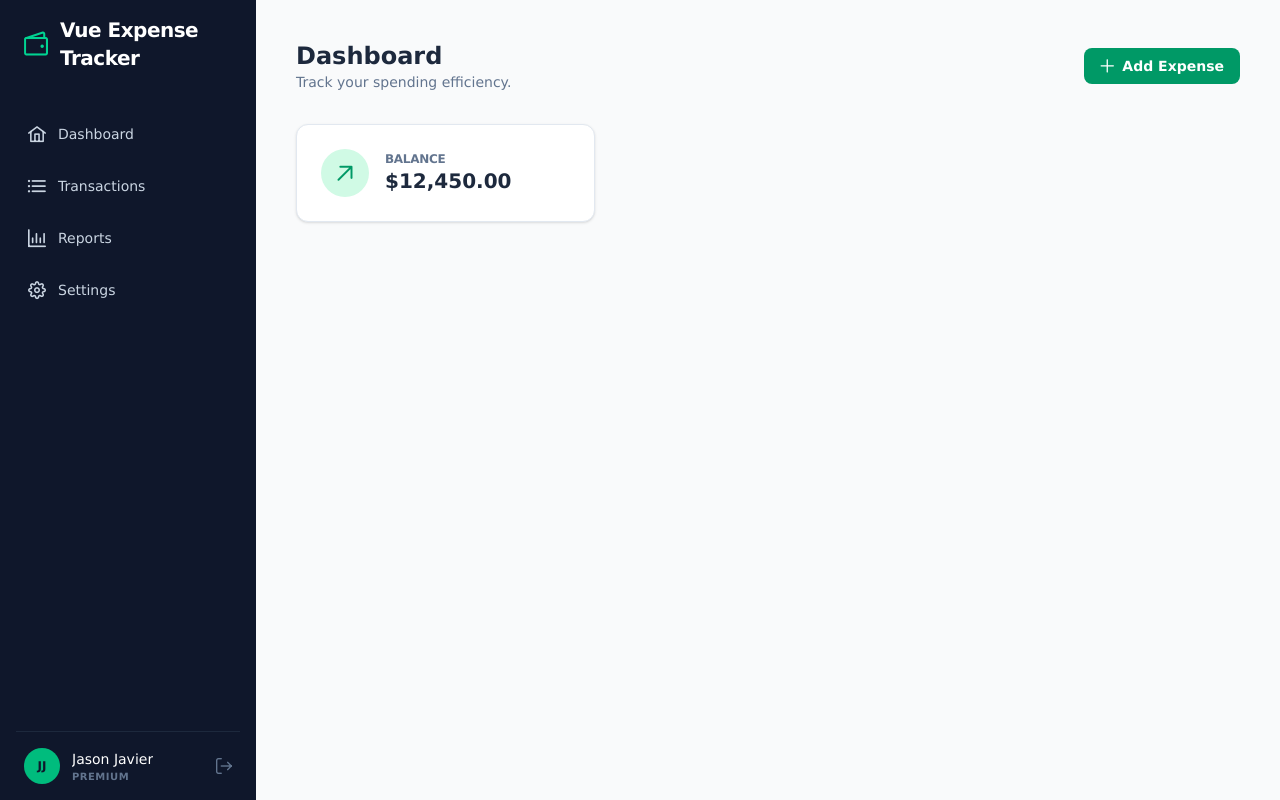
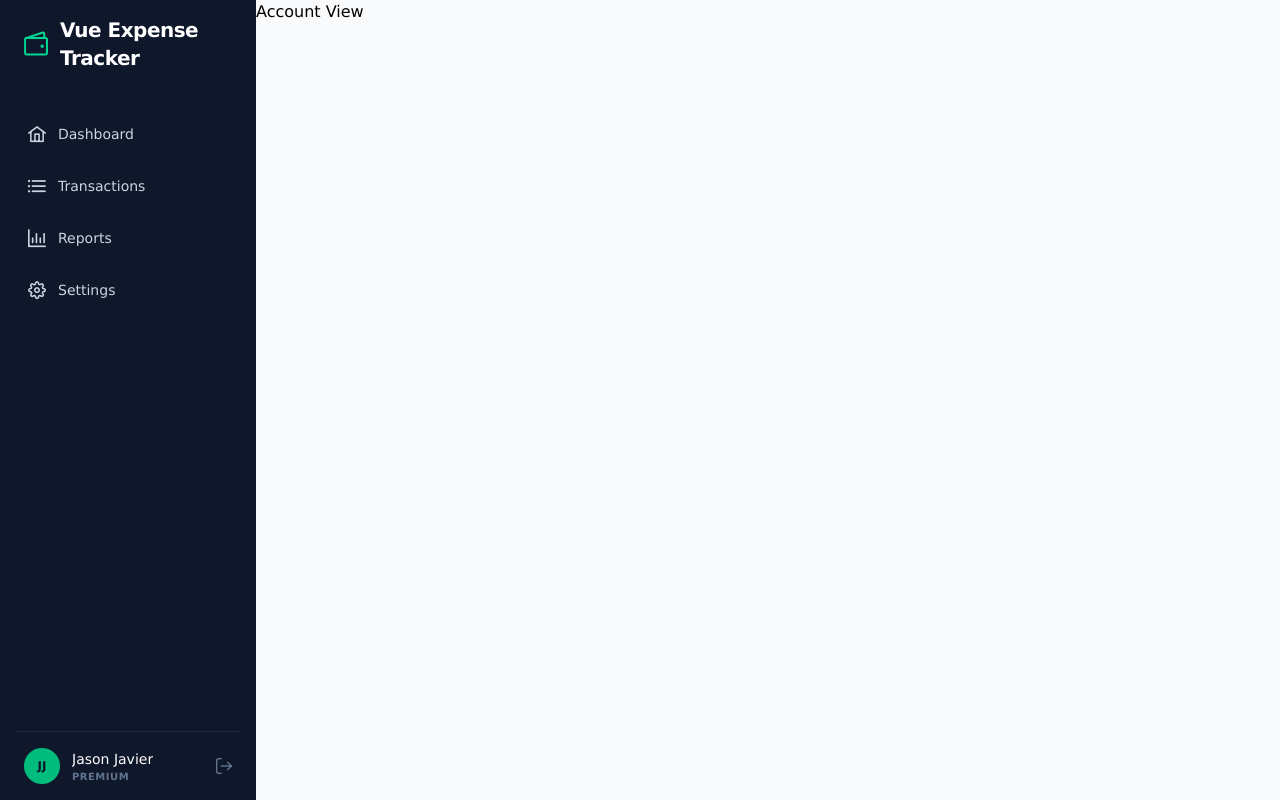
Before and after one commit to scarpakz/vue-expense-tracker, a Vue app: page /account in a window 1280 px wide. Built offline with nearby package versions, Linux system fonts and the light colour scheme.

Commit message:
setup sidebar

```diff
--- a/package.json
+++ b/package.json
@@ -12,7 +12,9 @@
     "@tailwindcss/vite": "^4.2.0",
     "primeicons": "^7.0.0",
     "tailwindcss": "^4.2.0",
-    "vue": "^3.5.28"
+    "vue": "^3.5.28",
+    "vue-router": "^4.6.4",
+    "vue-toastification": "^2.0.0-rc.5"
   },
   "devDependencies": {
     "@vitejs/plugin-vue": "^6.0.4",
--- a/src/App.vue
+++ b/src/App.vue
@@ -1,7 +1,7 @@
 <template>
-  <Header />
+  <SideBar />
 </template>
 
 <script setup>
-import Header from '@/components/Header.vue'
+import SideBar from './components/SideBar.vue';
 </script>
--- a/src/components/Header.vue
+++ b/src/components/SideBar.vue
@@ -48,35 +48,13 @@
       class="fixed inset-0 bg-black/60 z-30 lg:hidden backdrop-blur-sm"
     ></div>
 
-    <main class="flex-1 p-6 lg:p-10">
-       <header class="flex flex-col md:flex-row md:items-center justify-between gap-4 mb-8">
-          <div>
-            <h1 class="text-2xl font-bold text-slate-800">Dashboard</h1>
-            <p class="text-slate-500 text-sm">Track your spending efficiency.</p>
-          </div>
-          <button class="bg-emerald-600 hover:bg-emerald-700 text-white px-4 py-2 rounded-lg text-sm font-semibold transition-colors flex items-center gap-2">
-            <i class="pi pi-plus"></i>
-            Add Expense
-          </button>
-       </header>
-
-       <div class="grid grid-cols-1 sm:grid-cols-2 lg:grid-cols-3 gap-6">
-          <div class="bg-white p-6 rounded-xl border border-slate-200 shadow-sm flex items-center gap-4">
-            <div class="w-12 h-12 bg-emerald-100 text-emerald-600 rounded-full flex items-center justify-center">
-              <i class="pi pi-arrow-up-right text-xl"></i>
-            </div>
-            <div>
-              <p class="text-xs text-slate-500 font-bold uppercase tracking-tight">Balance</p>
-              <p class="text-xl font-bold text-slate-800">$12,450.00</p>
-            </div>
-          </div>
-       </div>
-    </main>
+    <RouterView />
   </div>
 </template>
 
 <script setup>
 import { ref } from 'vue';
+import { RouterView } from 'vue-router';
 
 const isMobileMenuOpen = ref(false);
 
--- a/src/main.js
+++ b/src/main.js
@@ -1,9 +1,21 @@
 import './assets/style.css'
 
 import 'primeicons/primeicons.css'
+import "vue-toastification/dist/index.css";
+
 import { createApp } from 'vue'
 import App from './App.vue'
+import Toast from "vue-toastification";
+import router from './routes/route';
 
 const app = createApp(App)
 
+const options = {
+    timeout: 3000,
+    position: "top-right",
+};
+
+app.use(router)
+app.use(Toast, options);
+
 app.mount('#app')
--- /dev/null
+++ b/src/routes/route.js
@@ -0,0 +1,23 @@
+import { createRouter, createWebHistory } from 'vue-router';
+
+// import components
+import DashboardView from '@/views/DashboardView.vue';
+import AccountView from '@/views/AccountView.vue';
+
+const router = createRouter({
+    history: createWebHistory(import.meta.env.BASE_URL),
+    routes: [
+        {
+            path: '/',
+            name: 'home',
+            component: DashboardView
+        },
+        {
+            path: '/account',
+            name: 'account',
+            component: AccountView
+        },
+    ]
+})
+
+export default router
--- /dev/null
+++ b/src/views/AccountView.vue
@@ -0,0 +1,4 @@
+<template>
+    <h1>Account View</h1>
+</template>
+<script setup></script>
--- /dev/null
+++ b/src/views/DashboardView.vue
@@ -0,0 +1,28 @@
+<template>
+    <main class="flex-1 p-6 lg:p-10">
+       <header class="flex flex-col md:flex-row md:items-center justify-between gap-4 mb-8">
+          <div>
+            <h1 class="text-2xl font-bold text-slate-800">Dashboard</h1>
+            <p class="text-slate-500 text-sm">Track your spending efficiency.</p>
+          </div>
+          <button class="bg-emerald-600 hover:bg-emerald-700 text-white px-4 py-2 rounded-lg text-sm font-semibold transition-colors flex items-center gap-2">
+            <i class="pi pi-plus"></i>
+            Add Expense
+          </button>
+       </header>
+
+       <div class="grid grid-cols-1 sm:grid-cols-2 lg:grid-cols-3 gap-6">
+          <div class="bg-white p-6 rounded-xl border border-slate-200 shadow-sm flex items-center gap-4">
+            <div class="w-12 h-12 bg-emerald-100 text-emerald-600 rounded-full flex items-center justify-center">
+              <i class="pi pi-arrow-up-right text-xl"></i>
+            </div>
+            <div>
+              <p class="text-xs text-slate-500 font-bold uppercase tracking-tight">Balance</p>
+              <p class="text-xl font-bold text-slate-800">$12,450.00</p>
+            </div>
+          </div>
+       </div>
+    </main>
+</template>
+<script setup>
+</script>
```
Also changed, not shown: src/api/api.js (added), src/views/ReportsView.vue (added), src/views/SettingsView.vue (added), src/views/TransactionsView.vue (added), 1 other file (tests, documents, lock files or other folders).
